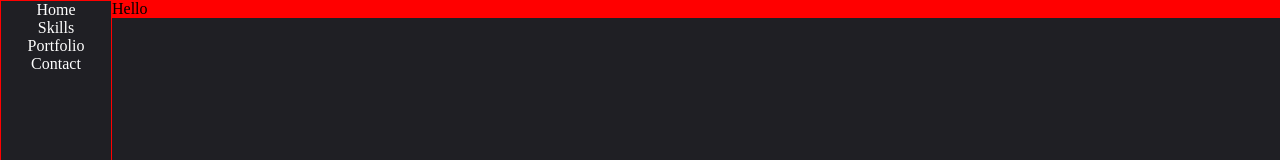
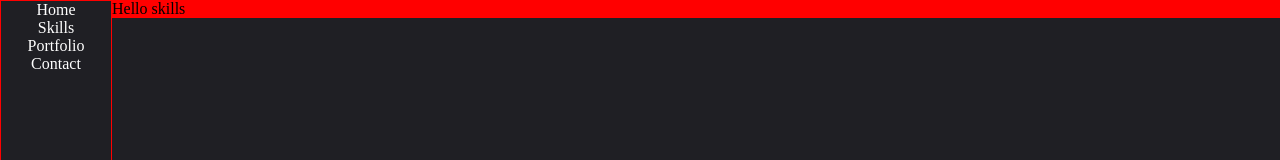
Before and after one commit to SirZemar/Portfolio, a React (Create React App) app: page /skills in a window 1280 px wide. Shown: the top 160 px of the page. Built offline with nearby package versions, Linux system fonts and the light colour scheme.

Commit message:
Edit: Menu route links

```diff
--- a/src/Skills.tsx
+++ b/src/Skills.tsx
@@ -2,7 +2,7 @@ import React from "react";
 
 const Skills: React.FC = () => {
 
-    return <div style={{ background: 'red' }}>Hello</div>
+    return <div style={{ background: 'red' }}>Hello skills</div>
 }
 
 export default Skills;
--- a/src/components/Menu/index.tsx
+++ b/src/components/Menu/index.tsx
@@ -6,10 +6,10 @@ import { Link } from 'react-router-dom';
 const Nav: React.FC = () => (
     <Wrapper >
         <Content>
-            <Link className="nav_list" to='/skills'>
+            <Link className="nav_list" to='/'>
                 Home
             </Link>
-            <Link className="nav_list" to='/'>
+            <Link className="nav_list" to='/skills'>
                 Skills
             </Link><Link className="nav_list" to='/'>
                 Portfolio
```
